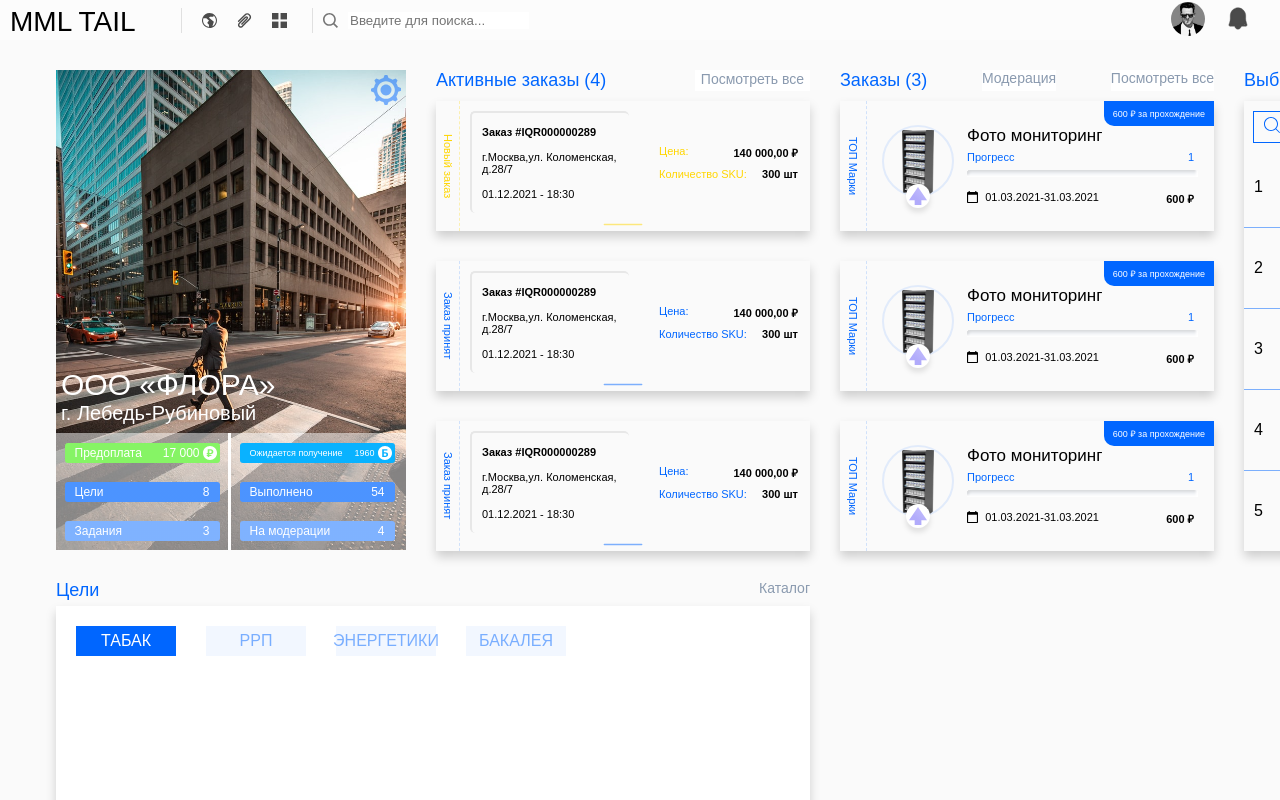
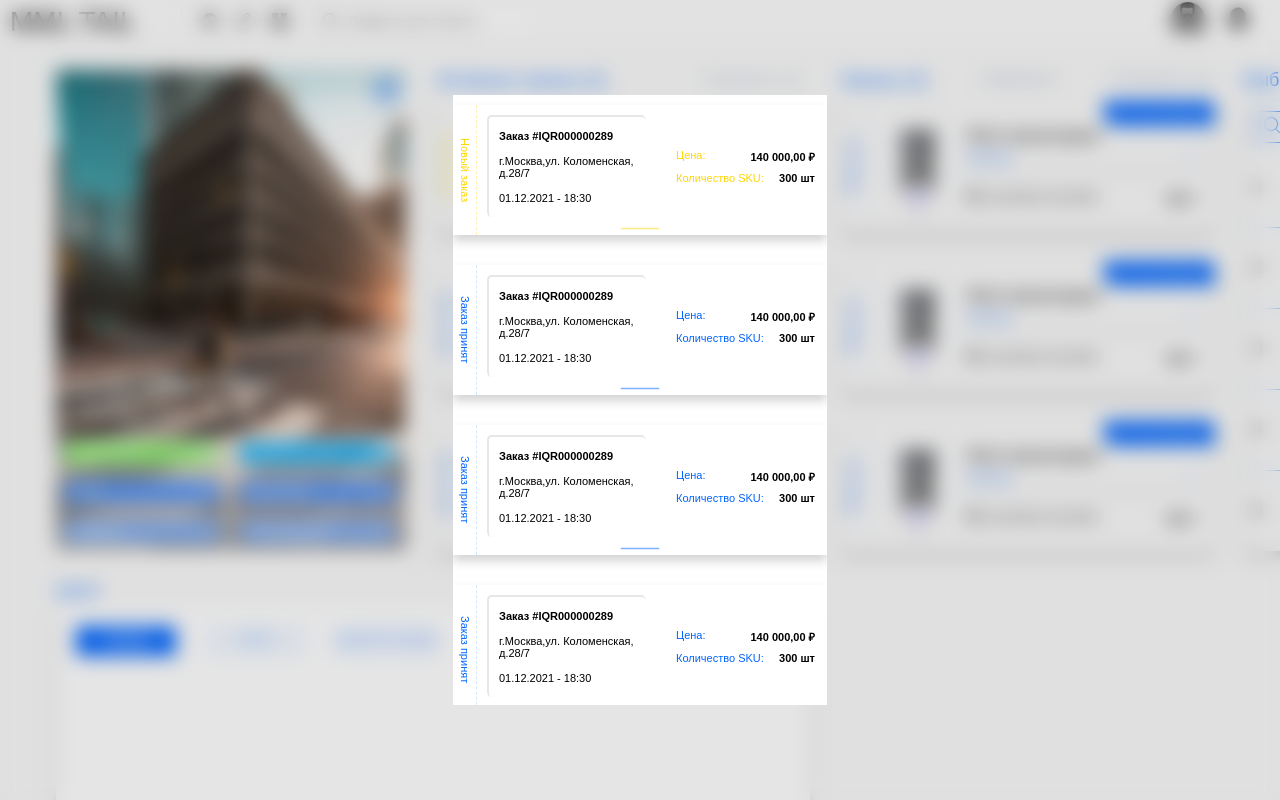
Before and after one commit to QwipeKun/Mml-product, a React (Create React App) app: page / in a window 1280 px wide. Shown: the top 800 px of the page. Built offline with nearby package versions, Linux system fonts and the light colour scheme; grey boxes are pictures that could not be loaded.

Commit message:
NEW modal on jsx

```diff
--- a/package.json
+++ b/package.json
@@ -9,6 +9,7 @@
     "react": "^17.0.2",
     "react-dom": "^17.0.2",
     "react-scripts": "5.0.0",
+    "react-transition-group": "^4.4.2",
     "standardx": "^7.0.0",
     "web-vitals": "^2.1.3"
   },
--- a/src/components/Order/Modal.css
+++ b/src/components/Order/Modal.css
@@ -1,10 +1,12 @@
 .modal__wrapper{
     position: fixed;
-    bottom: 0;
-    width: 100%;
+    z-index: 1000;
+    top: 0;
+    left: 0;
+    width: 100vw;
+    height: 100vh;
     background: rgba(0, 0, 0, 0.5);
     backdrop-filter: blur(10px);
-    transition: 0.5s;
 }
 
 .modal__wrapper.open{
@@ -20,6 +22,7 @@
 }
 
 .modal__body{
+    position: relative;
     max-width: 374px;
     max-height: 640px;
     background-color: white;
@@ -79,3 +82,24 @@
     width: 100%;
     margin: 0;
 }
+
+.alerts-enter{
+    opacity: 0;
+    transform: scale(0.9);
+}
+
+.alerts-ender-active {
+    opacity: 1;
+    transform: translateX(0);
+    transition: opacity 300ms, transform 300ms;
+}
+
+.alerts-exit{
+    opacity: 1;
+}
+
+.alerts-exit-active{
+    opacity: 0;
+    transform: scale(0.9);
+    transition: opacity 300ms transform 300ms;
+}
--- a/src/components/Order/Modal.js
+++ b/src/components/Order/Modal.js
@@ -1,17 +1,28 @@
 import "./Modal.css"
+import { CSSTransition } from "react-transition-group";
+import { useState } from "react";
 
+const Modal = props => {
+    const [modal, setModal] = useState({
+        modal1: false,
+        modal2: false,
+    });
 
-const Modal = props =>{
-
-
-    return(
-        <div className={`modal__wrapper ${props.isOpened ? 'open' : 'close'}`} style={{...props.style}}>
+    return (
+        <div className={`modal__wrapper ${props.isOpened ? 'open' : 'close'}`} style={{ ...props.style }}>
+            <CSSTransition
+                in={modal}
+                timeout={300}
+                classNames={"alerts"}
+                unmountOnExit
+            >
                 <div className="modal__body">
                     <div className='modal__name'>Активные заказы (4)</div>
                     <div className='modal__close' onClick={props.onModalClose}>Скрыть</div>
                     <h2>{props.title}</h2>
                     {props.children}
                 </div>
+            </CSSTransition>
         </div>
     )
 }
--- /dev/null
+++ b/src/components/Order/NewModal.css
@@ -0,0 +1,44 @@
+.modal{
+    z-index: 1000;
+    height: 100%;
+    width: 100%;
+    background: rgba(0, 0, 0, 0.1);
+    backdrop-filter: blur(10px);
+    position: fixed;
+    top: 0;
+    left: 0;
+    display: flex;
+    align-items: center;
+    justify-content: center;
+    opacity: 0;
+    pointer-events: none;
+    transition: 0.5s;
+}
+
+.modal__content{
+    background-color: rgb(255, 255, 255);
+    width: 374px;
+    height: 610px;
+    transform: scale(0.5);
+    transition: 0.4s all;
+    overflow-y: scroll;
+}
+
+.modal__content::-webkit-scrollbar{
+    width: 0;
+    background: transparent;
+}
+
+.modal__content{
+    -ms-overflow-style: none;
+    scrollbar-width: none;
+}
+
+.modal.active{
+    opacity: 1;
+    pointer-events: all;
+}
+
+.modal__content.active{
+    transform: scale(1);
+}
--- /dev/null
+++ b/src/components/Order/NewModal.jsx
@@ -0,0 +1,16 @@
+import React from "react";
+import './NewModal.css'
+
+
+let NewModal = ({active, setActive, children}) => {
+    return(
+        <div className={active ? "modal active" : "modal"} onClick={() => setActive(false)}>
+            <div className= {active ? "modal__content active" : "modal__content"} onClick={e => e.stopPropagation()}>
+                {children}
+                {children}
+            </div>
+        </div>
+    )
+}
+
+export default NewModal
--- a/src/components/Order/Order.jsx
+++ b/src/components/Order/Order.jsx
@@ -4,43 +4,26 @@ import borderBlue from "./../../svg/borderBlue.svg";
 import OrderCart from "./OrderCart/OrderCart";
 import OrderCartYellow from "./OrderCartYellow/OrderCartYellow";
 import { useState } from "react";
-import Modal from "./Modal.js";
+import NewModal from "./NewModal.jsx";
+import { CSSTransition } from "react-transition-group";
 
 let Order = () => {
-  const [modal, setModal] = useState({
-    modal1: false,
-    modal2: false,
-  });
+  const [modalActive, setModalActive] = useState(true);
 
   return (
     <div className={s.upperBlocksOrder}>
       <div>
         <div className={s.activeOrderBlock}>
           <div className={s.activeOrder}>Активные заказы (4)</div>
-          <button
-            className={s.showAll}
-            onClick={() =>
-              setModal({
-                ...modal,
-                modal1: true,
-              })
-            }
-          >
+          <button className={s.showAll} onClick={() => setModalActive(true)}>
             Посмотреть все
           </button>
-          <Modal
-            closeTimeoutMS={200}
-            isOpened={modal.modal1}
-            onModalClose={() => setModal({ ...modal, modal1: false })}
-          >
+          <NewModal active={modalActive} setActive={setModalActive}>
             <OrderCartYellow />
             <OrderCart />
             <OrderCart />
             <OrderCart />
-          </Modal>
-          <Modal title={"Modal 2 Title "} isOpened={modal.modal2}>
-            <OrderCart />
-          </Modal>
+          </NewModal>
         </div>
         <OrderCartYellow />
         <OrderCart />
--- a/src/components/Order/Order.module.css
+++ b/src/components/Order/Order.module.css
@@ -158,3 +158,24 @@
 .priceValueBlue {
     color: #0066FF;
 }
+
+.alerts-enter{
+    opacity: 0;
+    transform: scale(0.9);
+}
+
+.alerts-ender-active {
+    opacity: 1;
+    transform: translateX(0);
+    transition: opacity 300ms, transform 300ms;
+}
+
+.alerts-exit{
+    opacity: 1;
+}
+
+.alerts-exit-active{
+    opacity: 0;
+    transform: scale(0.9);
+    transition: opacity 300ms transform 300ms;
+}
```
Also changed, not shown: 1 other file (tests, documents, lock files or other folders). Lines whose indentation alone changed are shown as unchanged.
